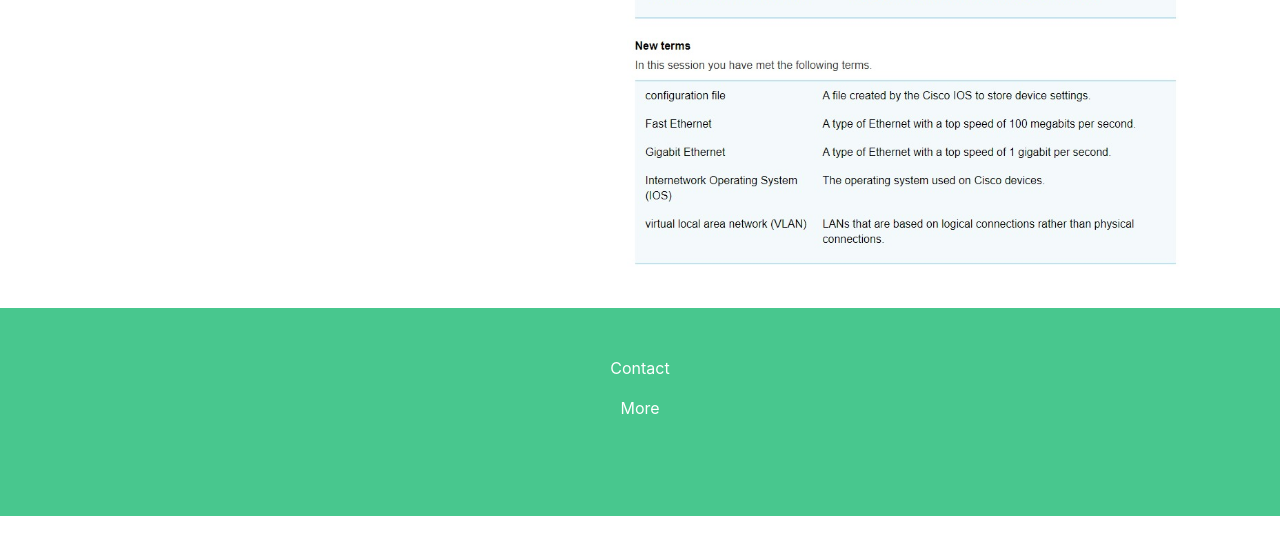
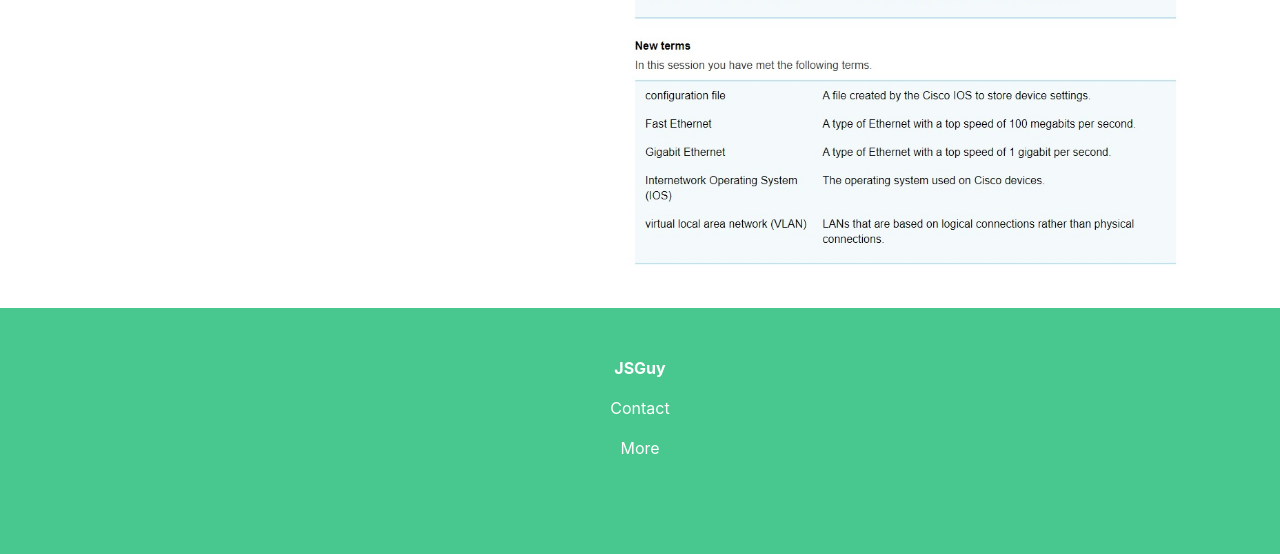
Before and after one commit to joaomarcos17/blog, a plain HTML site: page index.html in a window 1280 px wide. Shown: the part 1048-1602 px from the top of the page. Before the commit the page ends 1564 px from the top, so only its background shows below. Drawn offline with nearby package versions, Linux system fonts and the light colour scheme.

Commit message:
Update index.html

```diff
--- a/index.html
+++ b/index.html
@@ -285,6 +285,11 @@
       <footer class="footer has-background-success">
 
         <div class="content has-text-centered">
+
+            <p>
+                <a class="has-text-white" href="#"><strong>JSGuy</strong></a>
+
+            </p>
          <p>
 
 
```
